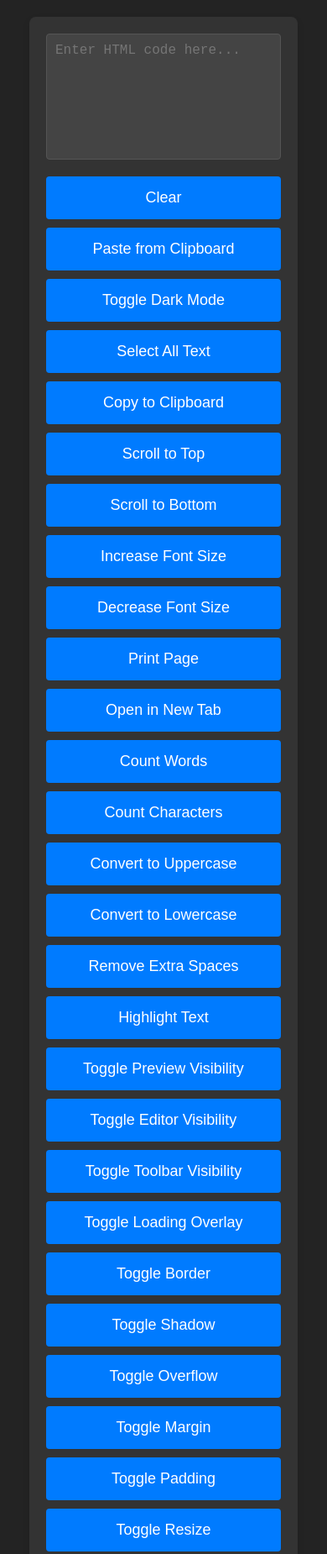
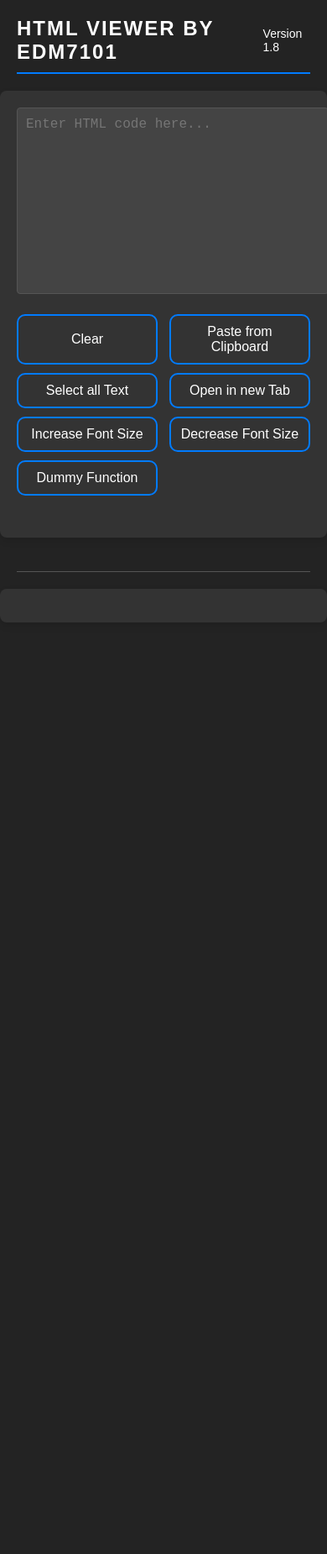
Before and after one commit to EDM7101/Test, a plain HTML site: page index.html in a window 390 px wide. Shown: the top 1850 px of the page at 84% size. After the commit the page ends 844 px from the top, so only its background shows below. Drawn offline with Linux system fonts and the light colour scheme.

Commit message:
index.html

```diff
--- a/index.html
+++ b/index.html
@@ -1,8 +1,9 @@
-<!DOCTYPE htmlhtml lang="en">
+<!DOCTYPE html>
+<html lang="en">
 <head>
 <meta charset="UTF-8">
-<meta name="viewport" content="width=device-width, initial-scale=1.0">
-<title>Super HTML Viewer 9000</title>
+<meta name="viewport" content="width=device-width, initial-scale=1.0, maximum-scale=1.0, user-scalable=no">
+<title>HTML Viewer By EDM7101</title>
 <style>
   body {
     font-family: Arial, sans-serif;
@@ -13,19 +14,38 @@
   }
   .container {
     display: flex;
-    min-height: 100vh;
     flex-direction: column;
     align-items: center;
     justify-content: center;
+    padding: 20px;
+  }
+  .header {
+    display: flex;
+    justify-content: space-between;
+    align-items: center;
+    width: 100%;
+    margin-bottom: 20px;
+    border-bottom: 2px solid #007bff;
+    padding-bottom: 10px;
+  }
+  .header h1 {
+    margin: 0;
+    color: #fff;
+    font-size: 24px;
+    text-transform: uppercase;
+    letter-spacing: 2px;
+  }
+  .version {
+    color: #fff;
+    font-size: 14px;
   }
   .editor, .preview {
     padding: 20px;
-    overflow: auto;
     background-color: #333;
     border-radius: 8px;
     box-shadow: 0 4px 8px rgba(0, 0, 0, 0.1);
-    margin: 20px;
-    width: 80%;
+    margin-bottom: 20px;
+    width: 100%;
     max-width: 800px;
   }
   textarea {
@@ -42,20 +62,21 @@
   }
   .button-container {
     display: flex;
-    flex-direction: column;
+    flex-wrap: wrap;
+    justify-content: space-between;
     margin-bottom: 20px;
   }
   button {
-    padding: 15px 0;
-    background-color: #007bff;
+    flex: 0 0 48%;
+    padding: 10px;
+    background-color: transparent;
     color: #fff;
-    border: none;
-    border-radius: 4px;
+    border: 2px solid #007bff;
+    border-radius: 10px;
     cursor: pointer;
-    font-size: 18px;
+    font-size: 16px;
     transition: background-color 0.3s ease;
     margin-bottom: 10px;
-    width: 100%;
   }
   button:hover {
     background-color: #0056b3;
@@ -67,259 +88,91 @@
   }
   .preview {
     padding: 20px;
-    overflow: auto;
     background-color: #333;
     border-radius: 8px;
     box-shadow: 0 4px 8px rgba(0, 0, 0, 0.1);
-    margin: 20px;
-    width: 80%;
+    margin-bottom: 20px;
+    width: 100%;
     max-width: 800px;
-  }
-  .loading-overlay {
-    position: absolute;
-    top: 0;
-    left: 0;
-    width: 100%;
-    height: 100%;
-    background-color: rgba(255, 255, 255, 0.8);
-    display: flex;
-    justify-content: center;
-    align-items: center;
-    z-index: 999;
-  }
-  .loading-text {
-    font-size: 24px;
-    font-weight: bold;
-    color: #007bff;
-  }
-
-  @media screen and (max-width: 768px) {
-    .container {
-      flex-direction: column;
-      padding: 0 20px; /* Adjust container padding */
-    }
-    .editor, .preview {
-      max-width: 100%; /* Make editor and preview full width */
-    }
-    textarea {
-      height: 150px; /* Adjust textarea height */
-    }
   }
 </style>
 </head>
 <body>
 <div class="container">
+  <div class="header">
+    <h1>HTML Viewer By EDM7101</h1>
+    <span class="version">Version 1.8</span>
+  </div>
   <div class="editor">
     <textarea id="htmlInput" rows="10" placeholder="Enter HTML code here..."></textarea>
     <div class="button-container">
       <button onclick="clearTextarea()">Clear</button>
       <button onclick="pasteFromClipboard()">Paste from Clipboard</button>
-      <button onclick="toggleDarkMode()">Toggle Dark Mode</button>
-      <button onclick="selectAllText()">Select All Text</button>
-      <button onclick="copyToClipboard()">Copy to Clipboard</button>
-      <button onclick="scrollToTop()">Scroll to Top</button>
-      <button onclick="scrollToBottom()">Scroll to Bottom</button>
+      <button onclick="selectAllText()">Select all Text</button>
+      <button onclick="openInNewTab()">Open in new Tab</button>
       <button onclick="increaseFontSize()">Increase Font Size</button>
       <button onclick="decreaseFontSize()">Decrease Font Size</button>
-      <button onclick="printPage()">Print Page</button>
-      <button onclick="openInNewTab()">Open in New Tab</button>
-      <button onclick="countWords()">Count Words</button>
-      <button onclick="countCharacters()">Count Characters</button>
-      <button onclick="convertToUppercase()">Convert to Uppercase</button>
-      <button onclick="convertToLowercase()">Convert to Lowercase</button>
-      <button onclick="removeExtraSpaces()">Remove Extra Spaces</button>
-      <button onclick="highlightText()">Highlight Text</button>
-      <button onclick="togglePreview()">Toggle Preview Visibility</button>
-      <button onclick="toggleEditor()">Toggle Editor Visibility</button>
-      <button onclick="toggleToolbar()">Toggle Toolbar Visibility</button>
-      <button onclick="toggleLoadingOverlay()">Toggle Loading Overlay</button>
-      <button onclick="toggleBorder()">Toggle Border</button>
-      <button onclick="toggleShadow()">Toggle Shadow</button>
-      <button onclick="toggleOverflow()">Toggle Overflow</button>
-      <button onclick="toggleMargin()">Toggle Margin</button>
-      <button onclick="togglePadding()">Toggle Padding</button>
-      <button onclick="toggleResize()">Toggle Resize</button>
-      <button onclick="toggleWrap()">Toggle Word Wrap</button>
-      <button onclick="toggleCursor()">Toggle Cursor</button>
-      <button onclick="toggleFullscreen()">Toggle Fullscreen</button>
+      <button onclick="dummyFunction()">Dummy Function</button>
     </div>
   </div>
-
+  <div class="separator"></div>
+  <div class="preview" id="preview"></div>
+</div>
 
 <script>
-  function updatePreview() {
-    var htmlCode = document.getElementById('htmlInput').value;
-    var previewDiv = document.getElementById('preview');
-    var loadingOverlay = document.getElementById('loadingOverlay');
-
-    loadingOverlay.style.display = 'flex'; // Show loading overlay
-
-    setTimeout(function() {
-      previewDiv.innerHTML = htmlCode; // Update preview after some delay
-      loadingOverlay.style.display = 'none'; // Hide loading overlay
-    }, 1500); // Simulate loading delay
-  }
-
   function clearTextarea() {
     document.getElementById('htmlInput').value = '';
+    updatePreview(); // Update preview when clearing textarea
   }
 
   function pasteFromClipboard() {
     navigator.clipboard.readText()
       .then(text => {
         document.getElementById('htmlInput').value += text;
+        updatePreview(); // Update preview after pasting text
       })
       .catch(err => {
         console.error('Failed to read clipboard contents: ', err);
       });
   }
 
-  function toggleDarkMode() {
-    document.body.classList.toggle('dark-mode');
+  function selectAllText() {
+    var textarea = document.getElementById('htmlInput');
+    textarea.select();
   }
 
-  function selectAllText() {
-    document.getElementById('htmlInput').select();
-  }
-
-  function copyToClipboard() {
-    document.getElementById('htmlInput').select();
-    document.execCommand('copy');
-  }
-
-  function scrollToTop() {
-    window.scrollTo(0, 0);
-  }
-
-  function scrollToBottom() {
-    window.scrollTo(0, document.body.scrollHeight);
+  function openInNewTab() {
+    var htmlCode = document.getElementById('htmlInput').value;
+    var newTab = window.open();
+    newTab.document.write(htmlCode);
   }
 
   function increaseFontSize() {
     var textarea = document.getElementById('htmlInput');
-    var currentFontSize = parseInt(window.getComputedStyle(textarea).fontSize);
-    textarea.style.fontSize = (currentFontSize + 2) + 'px';
+    var currentFontSize = window.getComputedStyle(textarea).getPropertyValue('font-size');
+    var newSize = parseFloat(currentFontSize) + 1;
+    textarea.style.fontSize = newSize + 'px';
   }
 
   function decreaseFontSize() {
     var textarea = document.getElementById('htmlInput');
-    var currentFontSize = parseInt(window.getComputedStyle(textarea).fontSize);
-    textarea.style.fontSize = (currentFontSize - 2) + 'px';
+    var currentFontSize = window.getComputedStyle(textarea).getPropertyValue('font-size');
+    var newSize = parseFloat(currentFontSize) - 1;
+    textarea.style.fontSize = newSize + 'px';
   }
 
-  function printPage() {
-    window.print();
+  function dummyFunction() {
+    alert('This is a dummy function.');
   }
 
-  function openInNewTab() {
+  function updatePreview() {
     var htmlCode = document.getElementById('htmlInput').value;
-    var newWindow = window.open();
-    newWindow.document.write(htmlCode);
+    var previewDiv = document.getElementById('preview');
+    previewDiv.innerHTML = htmlCode;
   }
 
-  function countWords() {
-    var text = document.getElementById('htmlInput').value;
-    var wordCount = text.trim().split(/\s+/).length;
-    alert('Word count: ' + wordCount);
-  }
-
-  function countCharacters() {
-    var text = document.getElementById('htmlInput').value;
-    var charCount = text.length;
-    alert('Character count: ' + charCount);
-  }
-
-  function convertToUppercase() {
-    var text = document.getElementById('htmlInput').value;
-    document.getElementById('htmlInput').value = text.toUpperCase();
-  }
-
-  function convertToLowercase() {
-    var text = document.getElementById('htmlInput').value;
-    document.getElementById('htmlInput').value = text.toLowerCase();
-  }
-
-  function removeExtraSpaces() {
-    var text = document.getElementById('htmlInput').value;
-    text = text.replace(/\s+/g, ' ').trim();
-    document.getElementById('htmlInput').value = text;
-  }
-
-  function highlightText() {
-    var text = document.getElementById('htmlInput').value;
-    var highlightedText = '<span style="background-color: yellow;">' + text + '</span>';
-    document.getElementById('htmlInput').value = highlightedText;
-  }
-
-  function togglePreview() {
-    var preview = document.getElementById('preview');
-    preview.classList.toggle('hidden');
-  }
-
-  function toggleEditor() {
-    var editor = document.querySelector('.editor');
-    editor.classList.toggle('hidden');
-  }
-
-  function toggleToolbar() {
-    var toolbar = document.querySelector('.button-container');
-    toolbar.classList.toggle('hidden');
-  }
-
-  function toggleLoadingOverlay() {
-    var overlay = document.getElementById('loadingOverlay');
-    overlay.classList.toggle('hidden');
-  }
-
-  function toggleBorder() {
-    var textarea = document.getElementById('htmlInput');
-    textarea.classList.toggle('border');
-  }
-
-  function toggleShadow() {
-    var textarea = document.getElementById('htmlInput');
-    textarea.classList.toggle('shadow');
-  }
-
-  function toggleOverflow() {
-    var textarea = document.getElementById('htmlInput');
-    textarea.classList.toggle('overflow');
-  }
-
-  function toggleMargin() {
-    var textarea = document.getElementById('htmlInput');
-    textarea.classList.toggle('margin');
-  }
-
-  function togglePadding() {
-    var textarea = document.getElementById('htmlInput');
-    textarea.classList.toggle('padding');
-  }
-
-  function toggleResize() {
-    var textarea = document.getElementById('htmlInput');
-    textarea.classList.toggle('resize');
-  }
-
-  function toggleWrap() {
-    var textarea = document.getElementById('htmlInput');
-    textarea.classList.toggle('wrap');
-  }
-
-  function toggleCursor() {
-    var textarea = document.getElementById('htmlInput');
-    textarea.classList.toggle('cursor');
-  }
-
-  function toggleFullscreen() {
-    if (!document.fullscreenElement) {
-      document.documentElement.requestFullscreen();
-    } else {
-      if (document.exitFullscreen) {
-        document.exitFullscreen();
-      }
-    }
-  }
+  // Update preview on input
+  document.getElementById('htmlInput').addEventListener('input', updatePreview);
 </script>
 </body>
 </html>
```
